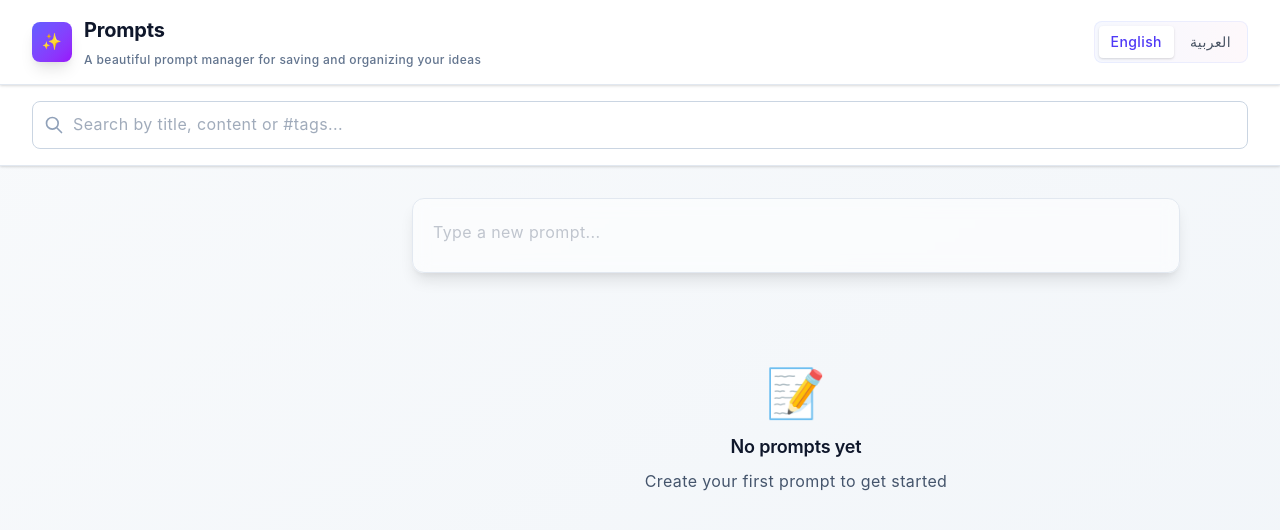
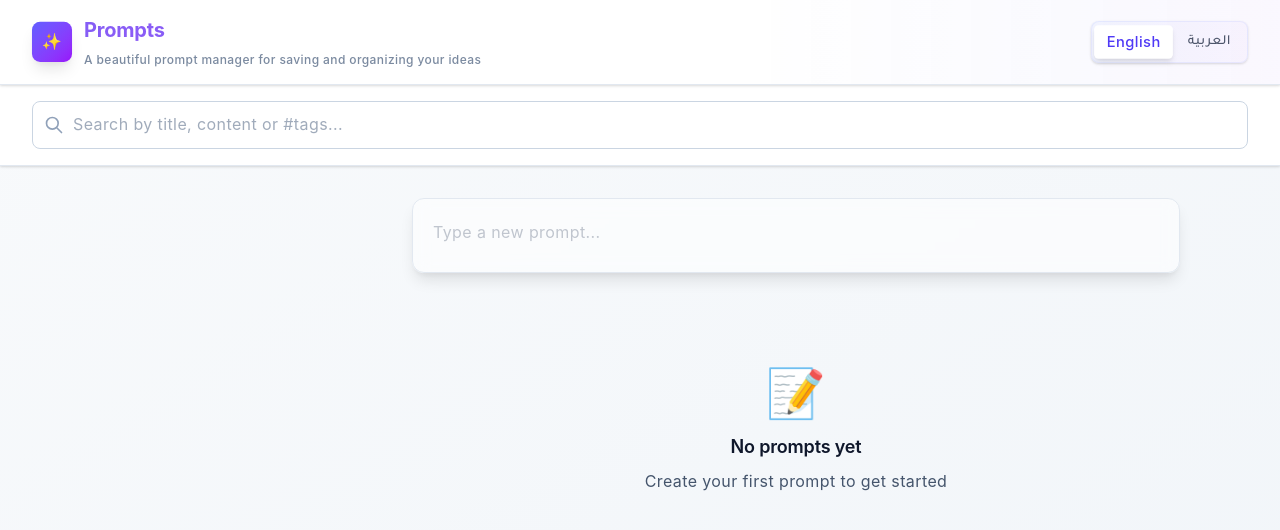
Before and after one commit to aldoyh/prompter-grove-46, a Next.js app: page / in a window 1280 px wide. Shown: the top 530 px of the page. Built offline with nearby package versions, Linux system fonts and the light colour scheme.

Commit message:
I can see the proper automatic particularly detection for RTL implementation is only happening when editing the note, but it is not implemented in the home page. Then revise and improve dramatically the header by applying a slightly seamlessly looping animation.

```diff
--- a/src/app/globals.css
+++ b/src/app/globals.css
@@ -145,6 +145,112 @@
 }
 
 @layer components {
+  /* ===== Animated Header ===== */
+  .animated-header {
+    position: relative;
+    overflow: hidden;
+  }
+
+  .animated-header::before {
+    content: '';
+    position: absolute;
+    inset: 0;
+    background: linear-gradient(
+      90deg,
+      transparent 0%,
+      rgba(99, 102, 241, 0.03) 25%,
+      rgba(168, 85, 247, 0.05) 50%,
+      rgba(99, 102, 241, 0.03) 75%,
+      transparent 100%
+    );
+    animation: headerShimmer 8s ease-in-out infinite;
+    pointer-events: none;
+  }
+
+  @keyframes headerShimmer {
+    0%, 100% {
+      transform: translateX(-100%);
+      opacity: 0;
+    }
+    10% {
+      opacity: 1;
+    }
+    90% {
+      opacity: 1;
+    }
+    100% {
+      transform: translateX(100%);
+      opacity: 0;
+    }
+  }
+
+  .header-logo {
+    position: relative;
+    animation: logoFloat 6s ease-in-out infinite;
+  }
+
+  @keyframes logoFloat {
+    0%, 100% {
+      transform: translateY(0) scale(1);
+    }
+    50% {
+      transform: translateY(-2px) scale(1.02);
+    }
+  }
+
+  .header-logo::after {
+    content: '';
+    position: absolute;
+    inset: -2px;
+    background: linear-gradient(135deg, rgba(99, 102, 241, 0.2), rgba(168, 85, 247, 0.2));
+    border-radius: inherit;
+    opacity: 0;
+    transition: opacity 0.3s ease;
+    z-index: -1;
+    filter: blur(8px);
+  }
+
+  .header-logo:hover::after {
+    opacity: 1;
+  }
+
+  .header-title {
+    background: linear-gradient(
+      135deg,
+      #6366f1 0%,
+      #8b5cf6 50%,
+      #6366f1 100%
+    );
+    background-size: 200% 200%;
+    -webkit-background-clip: text;
+    background-clip: text;
+    -webkit-text-fill-color: transparent;
+    animation: titleGradient 4s ease-in-out infinite;
+  }
+
+  @keyframes titleGradient {
+    0%, 100% {
+      background-position: 0% 50%;
+    }
+    50% {
+      background-position: 100% 50%;
+    }
+  }
+
+  .header-subtitle {
+    animation: subtitleFade 4s ease-in-out infinite;
+    animation-delay: 0.5s;
+  }
+
+  @keyframes subtitleFade {
+    0%, 100% {
+      opacity: 0.7;
+    }
+    50% {
+      opacity: 1;
+    }
+  }
+
   /* ===== Automatic Text Direction Classes ===== */
 
   /* Primary Arabic text handler - applies Tajawal font */
--- a/src/app/page.tsx
+++ b/src/app/page.tsx
@@ -118,17 +118,17 @@ export default function Home() {
   return (
     <div className="min-h-screen bg-gradient-to-br from-slate-50 to-slate-100 dark:from-slate-950 dark:to-slate-900">
       {/* Header */}
-      <header className="sticky top-0 z-40 bg-white/95 dark:bg-slate-900/95 backdrop-blur-sm border-b border-slate-200 dark:border-slate-800 shadow-sm">
+      <header className="animated-header sticky top-0 z-40 bg-white/95 dark:bg-slate-900/95 backdrop-blur-sm border-b border-slate-200 dark:border-slate-800 shadow-sm">
         <div className="max-w-7xl mx-auto px-4 sm:px-6 lg:px-8 py-4 flex justify-between items-center">
           <div className="flex items-center gap-3">
-            <div className="w-10 h-10 rounded-lg bg-gradient-to-br from-indigo-500 to-purple-600 flex items-center justify-center text-white font-bold shadow-lg hover:shadow-xl transition-shadow">
+            <div className="header-logo w-10 h-10 rounded-lg bg-gradient-to-br from-indigo-500 to-purple-600 flex items-center justify-center text-white font-bold shadow-lg hover:shadow-xl transition-all duration-300 cursor-pointer">
               ✨
             </div>
             <div>
-              <h1 className="text-xl font-bold text-slate-900 dark:text-white">
+              <h1 className="header-title text-xl font-bold">
                 {t(language, 'appTitle')}
               </h1>
-              <p className="text-xs text-slate-500 dark:text-slate-400 font-medium">
+              <p className="header-subtitle text-xs text-slate-500 dark:text-slate-400 font-medium">
                 {t(language, 'appDesc')}
               </p>
             </div>
--- a/src/components/LanguageSwitcher.tsx
+++ b/src/components/LanguageSwitcher.tsx
@@ -9,16 +9,17 @@ interface LanguageSwitcherProps {
 
 export function LanguageSwitcher({ language, onLanguageChange }: LanguageSwitcherProps) {
   return (
-    <div className="flex items-center gap-1 bg-gradient-to-r from-indigo-50/50 to-pink-50/50 dark:from-indigo-950/30 dark:to-pink-950/30 rounded-lg p-1 border border-indigo-200/30 dark:border-indigo-800/30">
+    <div className="flex items-center gap-1 bg-gradient-to-r from-indigo-50/50 to-purple-50/50 dark:from-indigo-950/30 dark:to-purple-950/30 rounded-lg p-1 border border-indigo-200/30 dark:border-indigo-800/30 shadow-sm">
       {(['en', 'ar'] as const).map((lang) => (
         <button
           key={lang}
           onClick={() => onLanguageChange(lang)}
-          className={`px-3 py-1.5 rounded text-sm font-medium transition-all duration-200 ${
+          className={`px-3 py-1.5 rounded text-sm font-medium transition-all duration-300 ${
             language === lang
-              ? 'bg-white dark:bg-gray-800 text-indigo-600 dark:text-indigo-400 shadow-sm'
-              : 'text-gray-600 dark:text-gray-400 hover:text-gray-900 dark:hover:text-gray-200'
-          }`}
+              ? 'bg-white dark:bg-slate-800 text-indigo-600 dark:text-indigo-400 shadow-md scale-105'
+              : 'text-gray-600 dark:text-gray-400 hover:text-gray-900 dark:hover:text-gray-200 hover:bg-white/50 dark:hover:bg-slate-800/50'
+          } ${lang === 'ar' ? 'font-arabic' : ''}`}
+          dir={lang === 'ar' ? 'rtl' : 'ltr'}
         >
           {lang === 'en' ? translations.en.langEnglish : translations.ar.langArabic}
         </button>
--- a/src/components/PromptCard.tsx
+++ b/src/components/PromptCard.tsx
@@ -113,13 +113,21 @@ export function PromptCard({
 
       {/* Title */}
       {prompt.title && (
-        <h3 className={`font-semibold text-slate-900 dark:text-white mb-2 line-clamp-2 text-sm leading-snug ${titleDirClass}`}>
+        <h3
+          className={`font-semibold text-slate-900 dark:text-white mb-2 line-clamp-2 text-sm leading-snug ${titleDirClass}`}
+          dir={titleAnalysis.isArabic ? 'rtl' : titleAnalysis.containsArabic ? 'auto' : undefined}
+          lang={titleAnalysis.isArabic ? 'ar' : undefined}
+        >
           {prompt.title}
         </h3>
       )}
 
       {/* Text */}
-      <p className={`text-slate-700 dark:text-slate-300 text-sm line-clamp-6 whitespace-pre-wrap mb-3 leading-relaxed ${textDirClass}`}>
+      <p
+        className={`text-slate-700 dark:text-slate-300 text-sm line-clamp-6 whitespace-pre-wrap mb-3 leading-relaxed ${textDirClass}`}
+        dir={textAnalysis.isArabic ? 'rtl' : textAnalysis.containsArabic ? 'auto' : undefined}
+        lang={textAnalysis.isArabic ? 'ar' : undefined}
+      >
         {prompt.text}
       </p>
 
--- a/src/components/TagsViewer.tsx
+++ b/src/components/TagsViewer.tsx
@@ -1,7 +1,8 @@
 'use client';
 
-import { useState } from 'react';
+import { useState, useMemo } from 'react';
 import { Language, t } from '@/lib/translations';
+import { analyzeText } from '@/lib/language-detection';
 
 interface TagsViewerProps {
   prompts: Array<{ id: string; tags: string[] }>;
@@ -77,7 +78,7 @@ export function TagsViewer({
                 className="w-full px-3 py-2 text-sm bg-indigo-100 dark:bg-indigo-900/50 text-indigo-700 dark:text-indigo-300 rounded-lg hover:bg-indigo-200 dark:hover:bg-indigo-900 transition-all duration-200 font-medium flex items-center justify-between"
               >
                 <span>✕ {t(language, 'clearFilter')}</span>
-                <span className="text-xs opacity-70">{selectedTag}</span>
+                <span className="text-xs opacity-70">#{selectedTag}</span>
               </button>
             )}
 
@@ -85,6 +86,8 @@ export function TagsViewer({
               {sortedTags.map(({ tag, count }) => {
                 const isSelected = selectedTag === tag;
                 const intensity = maxCount > 0 ? (count / maxCount) * 100 : 0;
+                const tagAnalysis = analyzeText(tag);
+                const isArabicTag = tagAnalysis.isArabic || tagAnalysis.containsArabic;
 
                 return (
                   <button
@@ -107,7 +110,10 @@ export function TagsViewer({
                     )}
 
                     {/* Tag name */}
-                    <span className="font-medium text-sm truncate relative z-10">
+                    <span
+                      className={`font-medium text-sm truncate relative z-10 ${isArabicTag ? 'font-arabic dir-rtl' : ''}`}
+                      dir={isArabicTag ? 'rtl' : 'ltr'}
+                    >
                       #{tag}
                     </span>
 
```
